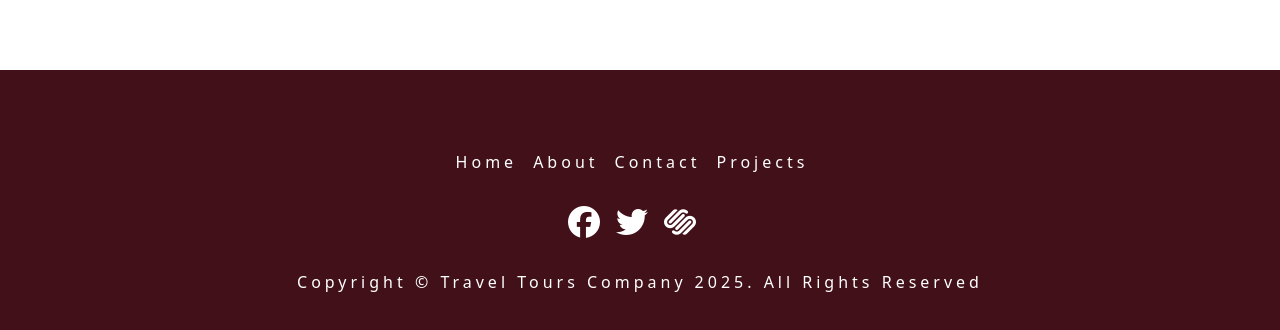
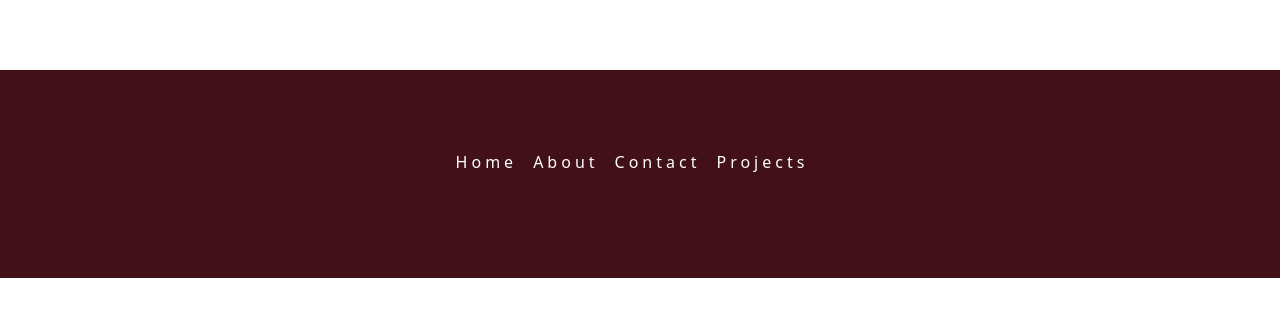
Before and after one commit to vernere/vernere.github.io, a React (Vite) app: page / in a window 1280 px wide. Shown: the part 3140-3470 px from the top of the page. After the commit the page ends 3418 px from the top, so only its background shows below. Built offline with nearby package versions, Linux system fonts and the light colour scheme.

Commit message:
Links fixed

```diff
--- a/src/App.css
+++ b/src/App.css
@@ -133,12 +133,15 @@ p {
   transition: var(--transition);
   font-size: 0.875rem;
   border: 2px solid transparent;
-  cursor: pointer;
   box-shadow: 0 1px 3px rgba(0, 0, 0, 0.2);
+  cursor: none;
+
 }
 .btn:hover {
   color: var(--clr-primary-1);
   background: var(--clr-primary-8);
+  cursor: none;
+
 }
 /* section */
 .section {
@@ -206,6 +209,8 @@ Hero
   background: transparent;
   color: var(--clr-white);
   border-color: var(--clr-white);
+  cursor: none;
+
 }
 @media screen and (min-width: 768px) {
   .hero {
@@ -377,18 +382,24 @@ Featured Tours
   justify-content: space-between;
   flex-wrap: wrap;
   align-items: center;
+  cursor: none;
+
 }
 .tour-footer p {
   line-height: 0;
   margin-bottom: 0;
   text-transform: capitalize;
   color: var(--clr-primary-5);
+  cursor: none;
+
 }
 .tour-footer p span {
   margin-right: 0.25rem;
 }
 .tour-btn {
   text-align: center;
+  cursor: none;
+
 }
 @media screen and (min-width: 768px) {
   .featured-center {
@@ -413,6 +424,8 @@ Footer
   text-align: center;
   padding-left: 2rem;
   padding-right: 2rem;
+  cursor: none;
+
 }
 .footer-links,
 .footer-icons {
@@ -428,6 +441,8 @@ Footer
   margin-right: 1rem;
   letter-spacing: var(--spacing);
   transition: var(--transition);
+  cursor: none;
+
 }
 .footer-link:hover {
   color: var(--clr-primary-5);
@@ -467,6 +482,8 @@ Navbar
   height: 4rem;
   display: flex;
   align-items: center;
+  cursor: none;
+
 }
 .nav-icons {
   display: none;
@@ -487,11 +504,13 @@ Navbar
   outline: none;
   font-size: 1.5rem;
   color: var(--clr-primary-5);
-  cursor: pointer;
+  cursor: none;
   transition: var(--transition);
 }
 .nav-toggle:hover {
   transform: scale(1.2);
+  cursor: none;
+
 }
 .nav-link {
   display: block;
@@ -500,7 +519,7 @@ Navbar
   letter-spacing: var(--spacing);
   transition: var(--transition);
   color: var(--clr-grey-1);
-  cursor: pointer;
+  cursor: none;
   font-size: 1rem;
 }
 .nav-link:hover {
--- a/src/components/Footer.jsx
+++ b/src/components/Footer.jsx
@@ -4,42 +4,6 @@ function Footer() {
   return (
     <footer className="section footer">
       <PageLinks parentClass='footer-links' itemClass='footer-link' />
-      <ul className="footer-icons">
-        <li>
-          <a
-            href="https://www.facebook.com"
-            target="_blank"
-            rel="noreferrer"
-            className="footer-icon"
-          >
-            <i className="fab fa-facebook" />
-          </a>
-        </li>
-        <li>
-          <a
-            href="https://www.twitter.com"
-            target="_blank"
-            rel="noreferrer"
-            className="footer-icon"
-          >
-            <i className="fab fa-twitter" />
-          </a>
-        </li>
-        <li>
-          <a
-            href="https://www.squarespace.com/"
-            target="_blank"
-            rel="noreferrer"
-            className="footer-icon"
-          >
-            <i className="fab fa-squarespace" />
-          </a>
-        </li>
-      </ul>
-      <p className="copyright">
-        copyright © travel tours company<span id="date">2025</span>. all rights
-        reserved
-      </p>
     </footer>
 
   );
```
